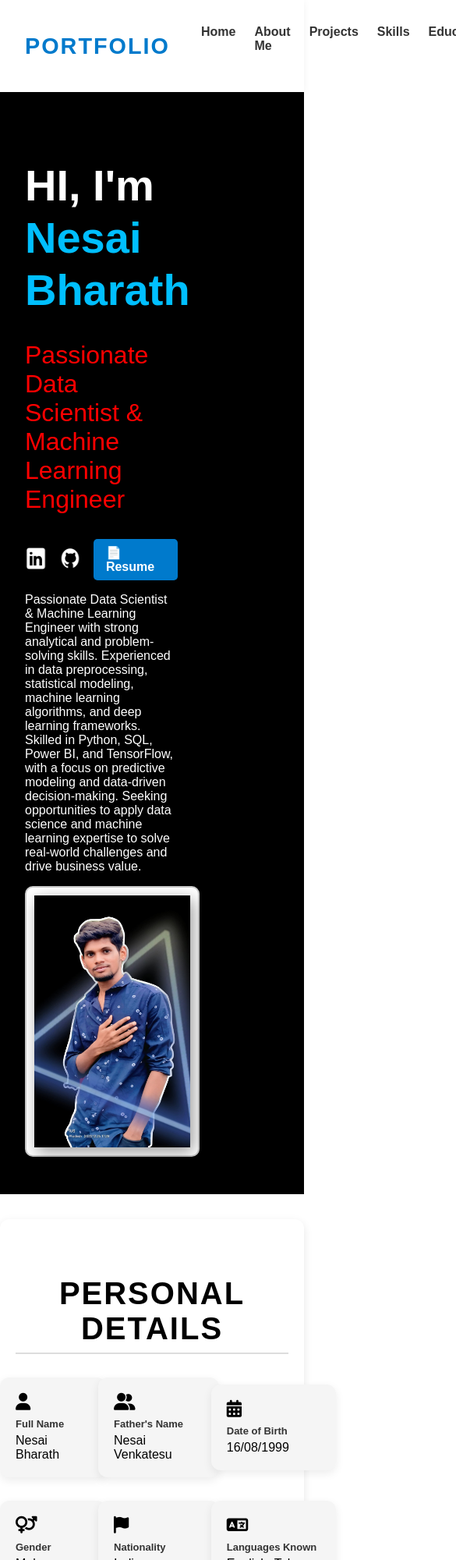
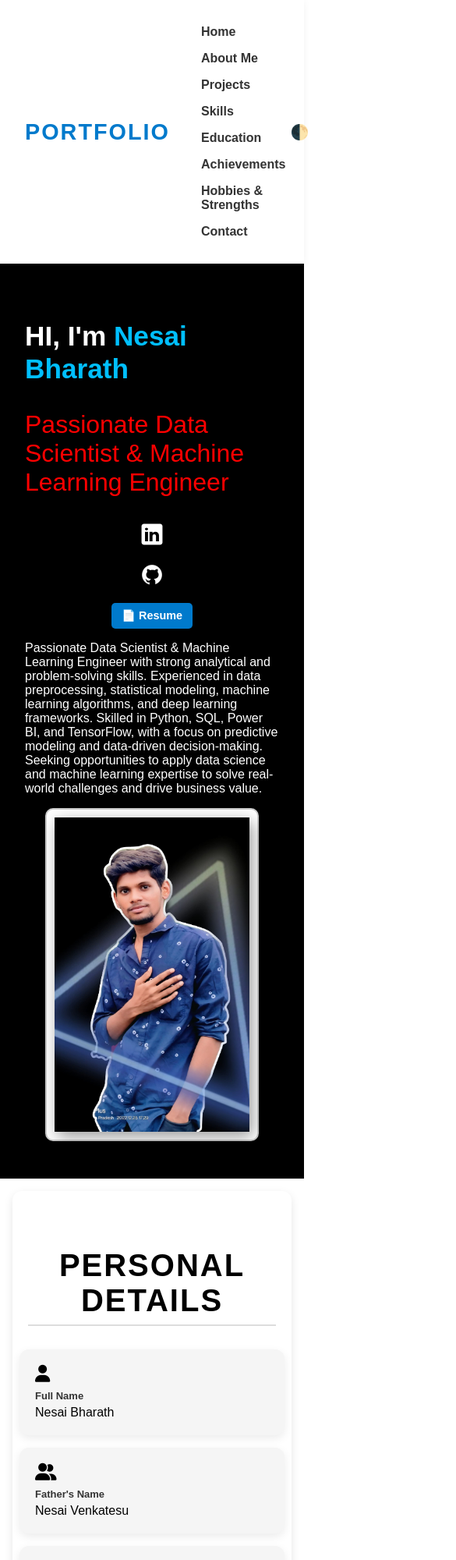
Before and after one commit to Bharath-690/bharath-portfolio, a plain HTML site: page index.html in a window 390 px wide. Shown: the top 2000 px of the page at 78% size, 585 px wide, since content can reach past the window. Drawn offline with Linux system fonts and the light colour scheme.

Commit message:
Update style.css

```diff
--- a/style.css
+++ b/style.css
@@ -861,3 +861,55 @@ h2.section-title {
     font-size: 14px;
     margin-top: 40px;
   }
+/* === Mobile Responsive Fixes === */
+@media (max-width: 768px) {
+  nav ul.nav-links {
+    flex-direction: column;
+    align-items: flex-start;
+    gap: 1rem;
+  }
+
+  .header-content {
+    flex-direction: column;
+    text-align: center;
+  }
+
+  .text-content {
+    max-width: 100%;
+  }
+
+  .details-grid,
+  .skills-grid,
+  .achievements-grid,
+  .project-grid,
+  .hobbies-grid,
+  .contact-container {
+    grid-template-columns: 1fr !important; /* Stack cards */
+    flex-direction: column !important;
+    gap: 1rem;
+  }
+
+  .profile-pic {
+    width: 100%;
+    max-width: 250px;
+    margin: 0 auto;
+  }
+
+  section {
+    padding: 1rem;
+    margin: 1rem;
+  }
+
+  .highlight-title {
+    font-size: 2.2rem;
+  }
+
+  .resume-button {
+    padding: 0.5rem 0.8rem;
+    font-size: 0.9rem;
+  }
+
+  .header-buttons {
+    flex-direction: column;
+  }
+}
```
